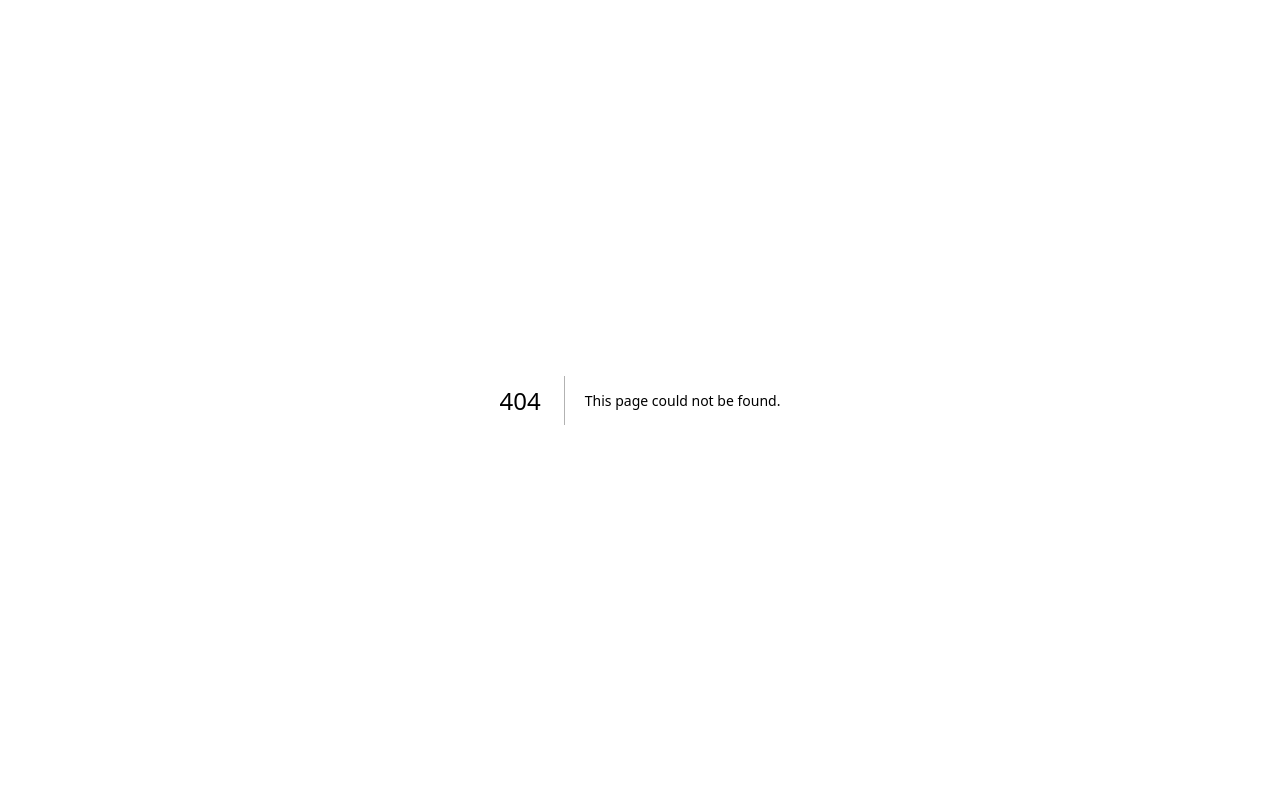
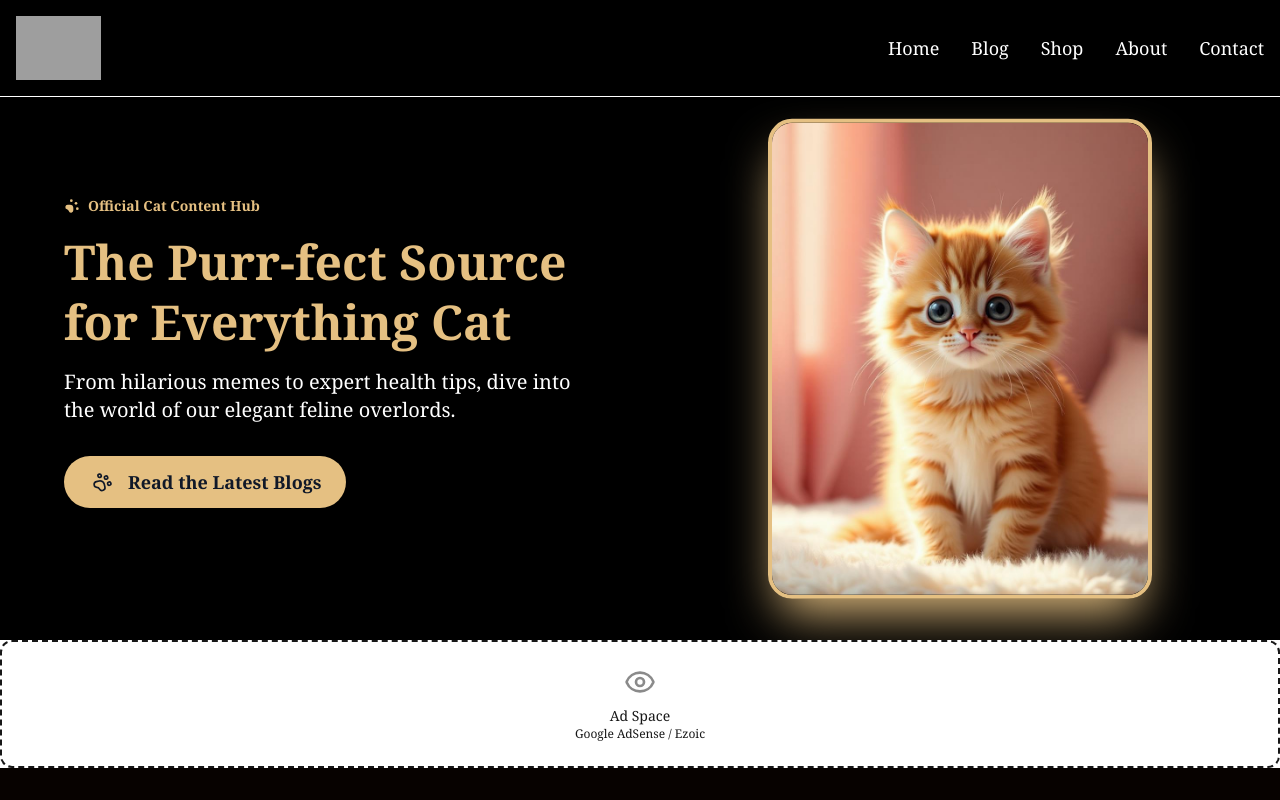
Before and after one commit to Deepanshuthakur17/mypetiscat, a Next.js app: page /blog in a window 1280 px wide. Before the commit this address had no page. Shown: the top 800 px of the page. Built offline with nearby package versions, Linux system fonts and the light colour scheme; grey boxes are pictures that could not be loaded.

Commit message:
blog page

```diff
--- /dev/null
+++ b/app/Components/Bloghero.js
@@ -0,0 +1,123 @@
+/* eslint-disable @next/next/no-img-element */
+'use client';
+
+import { motion } from 'framer-motion';
+import { PawPrint } from 'lucide-react';
+import Image from 'next/image';
+
+const heroContent = {
+    headline: "The Purr-fect Source for Everything Cat",
+    subtext: "From hilarious memes to expert health tips, dive into the world of our elegant feline overlords.",
+    ctaText: "Read the Latest Blogs",
+    ctaLink: "/blogs",
+    imageUrl: "/hero-cat-BBnHaAkR.jpg",
+};
+
+export default function BlogHero() {
+
+    const containerVariants = {
+        hidden: { opacity: 0 },
+        visible: {
+            opacity: 1,
+            transition: {
+                staggerChildren: 0.1,
+                duration: 0.8,
+            },
+        },
+    };
+
+    const itemVariants = {
+        hidden: { opacity: 0, y: 30 },
+        visible: { opacity: 1, y: 0, transition: { type: "spring", stiffness: 90, damping: 15 } },
+    };
+
+    return (
+        <section className="relative w-full min-h-[80vh] pt-20 bg-black overflow-hidden">
+
+            <div className="container mx-auto h-full grid md:grid-cols-2">
+
+                {/* COLUMN 1: TEXT AND CTA */}
+                <motion.div
+                    className="relative z-10 p-6 sm:p-10 md:p-16 flex flex-col justify-center text-left
+                                 text-white bg-black md:bg-transparent"
+                    initial="hidden"
+                    animate="visible"
+                    variants={containerVariants}
+                >
+                    <motion.div variants={itemVariants} className="text-[#E5C082] mb-4 text-sm font-semibold flex items-center">
+                        <PawPrint size={16} className="mr-2 fill-[#E5C082] stroke-none" />
+                        Official Cat Content Hub
+                    </motion.div>
+
+                    <motion.h1
+                        className="text-4xl sm:text-5xl lg:text-5xl font-extrabold text-[#E5C082] max-w-lg leading-tight"
+                        variants={itemVariants}
+                    >
+                        {heroContent.headline}
+                    </motion.h1>
+
+                    <motion.p
+                        className="mt-4 text-base sm:text-lg lg:text-xl text-white max-w-lg font-light"
+                        variants={itemVariants}
+                    >
+                        {heroContent.subtext}
+                    </motion.p>
+
+                    <motion.a
+                        href={heroContent.ctaLink}
+                        className="mt-8 self-start flex items-center space-x-3 px-6 py-3
+                                   bg-[#E5C082] text-gray-900 font-bold text-lg rounded-full
+                                   shadow-xl transition-all duration-300 hover:bg-[#D4AC63] hover:scale-[1.03]"
+                        variants={itemVariants}
+                    >
+                        <motion.span
+                            animate={{ rotate: [0, 15, -15, 0] }}
+                            transition={{ duration: 1.5, repeat: Infinity, ease: "easeInOut" }}
+                            className="p-1"
+                        >
+                            <PawPrint size={20} className="transform" />
+                        </motion.span>
+                        <span>{heroContent.ctaText}</span>
+                    </motion.a>
+                </motion.div>
+
+                {/* COLUMN 2: IMAGE (Desktop Only) - Motion Added */}
+                <div className="hidden md:flex relative justify-center items-center p-8">
+                    {/* MOTION EFFECT ADDED HERE: Subtle vertical floating loop */}
+                    <motion.div
+                        className="rounded-3xl shadow-[#E5C082] overflow-hidden shadow-2xl border-4 border-[#E5C082]
+                                     w-full max-w-sm max-h-[500px] aspect-4/5 flex items-center justify-center"
+                        animate={{ y: [-10, 10, -10] }} // Float up and down
+                        transition={{
+                            duration: 8,
+                            repeat: Infinity,
+                            ease: "easeInOut",
+                            delay: 0.5 // Start slightly after text for visual flow
+                        }}
+                    >
+                        <Image
+                            src={heroContent.imageUrl}
+                            alt="Adorable cat"
+                            width={1000}
+                            height={1000}
+                            loading="eager"
+                            className="w-full h-full object-cover"
+                        />
+                    </motion.div>
+                </div>
+
+            </div>
+
+            {/* Mobile Only Image Background Fallback */}
+            <div className="absolute inset-0 md:hidden">
+                <img
+                    src={heroContent.imageUrl}
+                    alt="Cat Hero Image"
+                    className="w-full h-full object-cover object-center opacity-10"
+                    loading="eager"
+                />
+            </div>
+
+        </section>
+    );
+}
--- a/app/Components/Footer.js
+++ b/app/Components/Footer.js
@@ -96,7 +96,7 @@ export default function Footer() {
                     <h3 className="text-xl text-[#C5A550] font-bold mb-2">Quick Links</h3>
                     <ul className="flex justify-center items-center gap-4 lg:gap-6 pt-2 lg:pt-4 lg:mr-14">
                         <Link href="/" className="hover:text-[#C5A550] transition-colors"><Home className="ml-2"/>Home</Link>
-                        <Link href="/Blog" className="hover:text-[#C5A550] transition-colors"><BoldIcon className="ml-2"/> Blog</Link>
+                        <Link href="/blog" className="hover:text-[#C5A550] transition-colors"><BoldIcon className="ml-2"/> Blog</Link>
                         <Link href="/Shop" className="hover:text-[#C5A550] transition-colors"><ShoppingCart className="ml-2"/> Shop</Link>
                         <Link href="/About" className="hover:text-[#C5A550] transition-colors"><ArrowBigUpDash className="ml-2"/> About Us</Link>
                         <Link href="/Contact" className="hover:text-[#C5A550] transition-colors"> <ContactRound className="ml-2"/> Contact</Link>
--- a/app/Components/Navbar.js
+++ b/app/Components/Navbar.js
@@ -27,7 +27,7 @@ export default function Navbar() {
                 {/* DESKTOP MENU */}
                 <div className="hidden md:flex gap-8 text-lg">
                     <Link href="/" className="hover:text-[#E5C082]">Home</Link>
-                    <Link href="/Blog" className="hover:text-[#E5C082]">Blog</Link>
+                    <Link href="/blog" className="hover:text-[#E5C082]">Blog</Link>
                     <Link href="/Shop" className="hover:text-[#E5C082]">Shop</Link>
                     <Link href="/About" className="hover:text-[#E5C082]">About</Link>
                     <Link href="/contact" className="hover:text-[#E5C082]">Contact</Link>
@@ -47,7 +47,7 @@ export default function Navbar() {
             {open && (
                 <div className="md:hidden bg-brown p-4 flex flex-col gap-4 text-2xl text-center">
                     <Link href="/" className="hover:text-[#E5C082]" onClick={() => setOpen(false)}>Home</Link>
-                    <Link href="/Blog" className="hover:text-[#E5C082]" onClick={() => setOpen(false)}>Blog</Link>
+                    <Link href="/blog" className="hover:text-[#E5C082]" onClick={() => setOpen(false)}>Blog</Link>
                     <Link href="/Shop" className="hover:text-[#E5C082]" onClick={() => setOpen(false)}>Shop</Link>
                     <Link href="/about" className="hover:text-[#E5C082]" onClick={() => setOpen(false)}>About</Link>
                     <Link href="/contact" className="hover:text-[#E5C082]" onClick={() => setOpen(false)}>Contact</Link>
--- a/app/Pages/Homepage.js
+++ /dev/null
@@ -1,31 +0,0 @@
-import React from 'react'
-import Navbar from '../Components/Navbar'
-import Hero from '../Components/Hero'
-import AdSpace from '../Components/Adspace'
-import Trending from '../Components/Trending'
-import Catweek from '../Components/Catweek'
-import Social from '../Components/Social'
-import Footer from '../Components/Footer'
-import Shorts from '../Components/Shorts'
-
-function Homepage() {
-  return (
-    <div className="flex flex-col min-h-screen items-center justify-center bg-black font-serif dark:bg-black">
-      <Navbar />
-      <main>
-        <section>
-          <Hero />
-          <AdSpace />
-          <Shorts/>
-          <Trending />
-          <Catweek/>
-          <AdSpace />
-          <Social/>
-        </section>
-      </main>
-      <Footer/>
-    </div>
-  )
-}
-
-export default Homepage
--- /dev/null
+++ b/app/blog/page.js
@@ -0,0 +1,18 @@
+import React from 'react'
+import BlogHero from '../Components/Bloghero'
+import Navbar from '../Components/Navbar'
+import AdSpace from '../Components/Adspace'
+import Footer from '../Components/Footer'
+
+function page() {
+  return (
+    <div className='font-serif'>
+      <Navbar />
+      <BlogHero />
+      <AdSpace/>
+      <Footer/>
+    </div>
+  )
+}
+
+export default page
--- a/app/page.js
+++ b/app/page.js
@@ -1,11 +1,30 @@
-import Image from "next/image";
-import Homepage from "./Pages/Homepage";
+import Navbar from "./Components/Navbar";
+import Hero from "./Components/Hero";
+import AdSpace from "./Components/Adspace";
+import Shorts from "./Components/Shorts";
+import Trending from "./Components/Trending";
+import Catweek from "./Components/Catweek";
+import Footer from "./Components/Footer";
+import Social from "./Components/Social";
+
 
 
 export default function Home() {
   return (
-    <div className="flex min-h-screen items-center justify-center bg-black font-serif dark:bg-black">
-      <Homepage/>
-    </div>
+    <div className="flex flex-col min-h-screen items-center justify-center bg-black font-serif dark:bg-black">
+          <Navbar />
+          <main>
+            <section>
+              <Hero />
+              <AdSpace />
+              <Shorts/>
+              <Trending />
+              <Catweek/>
+              <AdSpace />
+              <Social/>
+            </section>
+          </main>
+          <Footer/>
+        </div>
   );
 }
```
